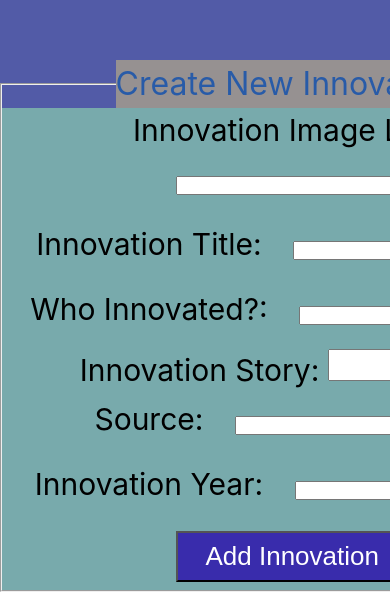
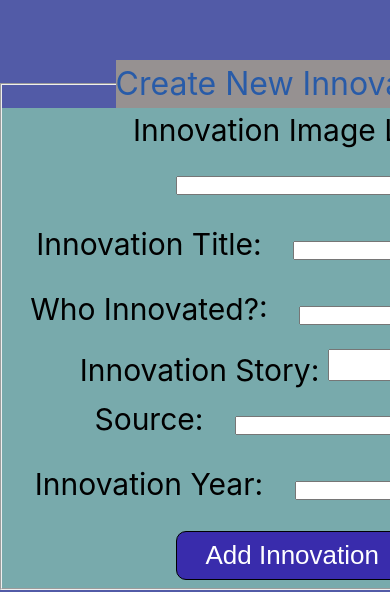
Before and after one commit to manotim/Tech-Blog-App, a React (Create React App) app: page /login in a window 390 px wide. Shown: the part 1174-1766 px from the top of the page. Built offline with nearby package versions, Linux system fonts and the light colour scheme.

Commit message:
media queries continued...

```diff
--- a/src/Components/App.css
+++ b/src/Components/App.css
@@ -105,6 +105,8 @@ legend {
 .edit-story {
   display: flex;
   background-color: rgba(255, 255, 0, 0.753);
+  border: 1px solid black;
+  border-radius: 10px;
   color: rgba(0, 0, 0, 0.733);
   font-weight: 600;
   font-size: 1.438rem;
@@ -127,6 +129,8 @@ legend {
 
 .add-btn {
   background-color: #392cac;
+  border: 1px solid black;
+  border-radius: 10px;
   font-size: 1.625rem;
   width: 40%;
   color: white;
@@ -220,6 +224,7 @@ legend {
 .danger-btn {
   background-color: rgba(255, 0, 0, 0.911);
   border: 1px double black;
+  border-radius: 10px;
   color: white;
   width: 35%;
   font-size: 1.25rem;
@@ -319,4 +324,8 @@ header {
   header {
     width: 100%;
   }
+
+  h4 {
+    display: none;
+  }
 }
```
